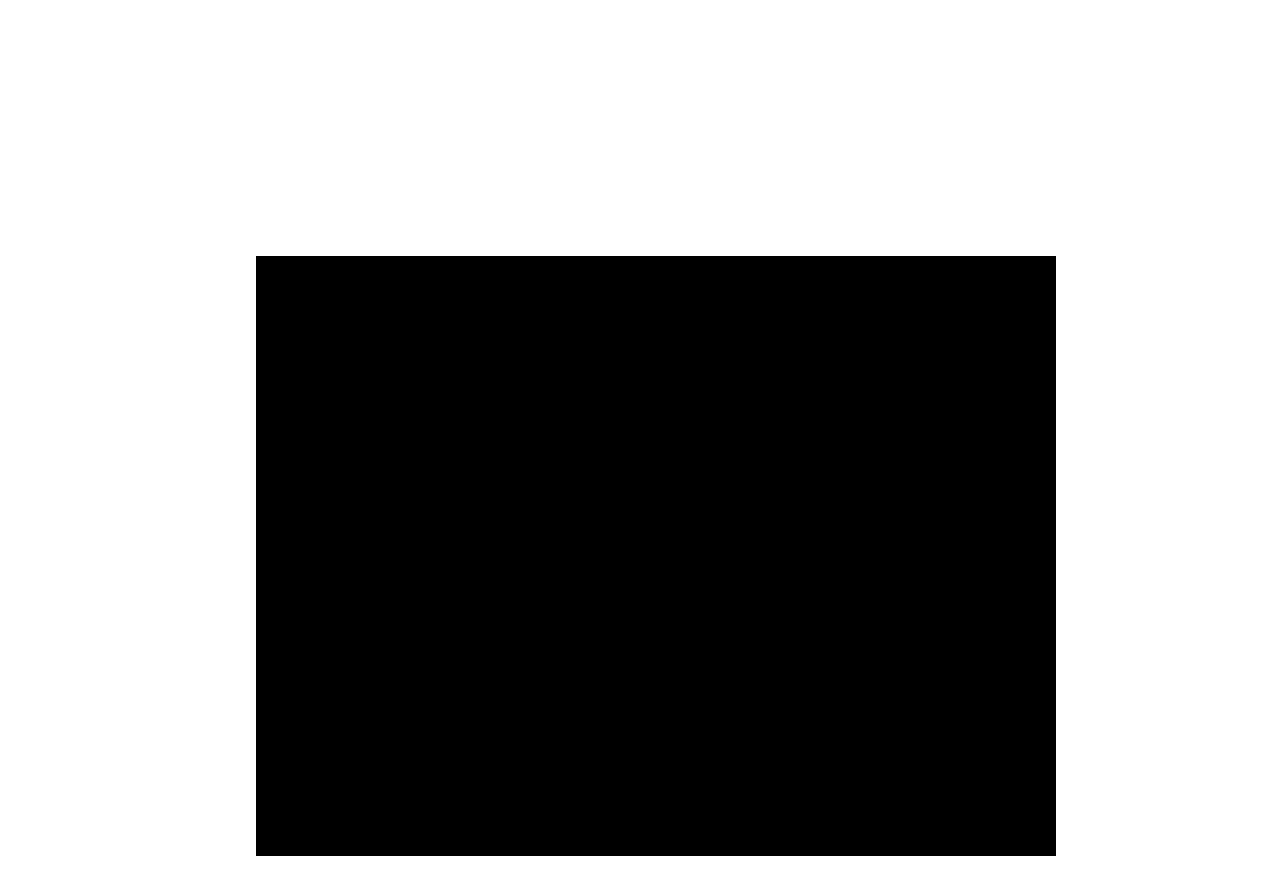
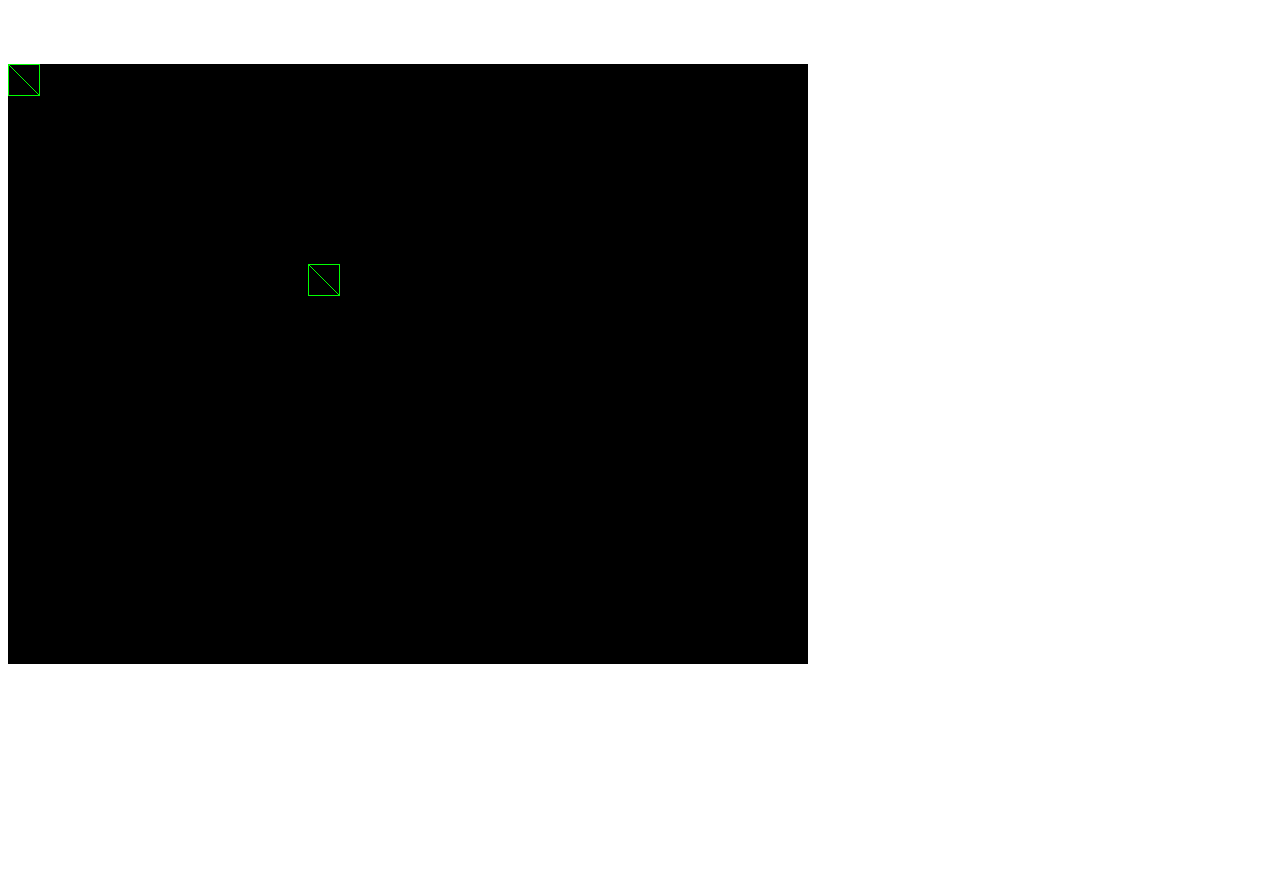
Before and after one commit to Yewhral/Basic-visual-novel-game, a website: page index.html in a window 1280 px wide. After the commit the page ends 800 px from the top, so only its background shows below. Drawn offline with Linux system fonts and the light colour scheme; animation ran at ten frames a second.

Commit message:
Stylesheet added

```diff
--- a/scripts/game.js
+++ b/scripts/game.js
@@ -1,21 +1,34 @@
+
 var game = new Phaser.Game(
     settings.width,
     settings.height,
     settings.renderer,
-    settings.parent
-);
+    'settings.parent',
+    {
+      preload: preload,
+      create: create,
+      update: update
+    });
 
 
 
 function preload() {
 
+    game.load.image('imageKey', 'images/test.jpg');
+    game.load.spritesheet('uniqueKey', 'images/test.png', 150, 150, 5);
+
+
 }
 
-var platforms;
 
 function create() {
 
 
+    game.add.sprite(0, 0, 'imageKey');
+
+    var sprite = game.add.sprite(300, 200, 'uniqueKey');
+    sprite.animations.add('walk');
+    sprite.animations.play('walk', 5, true);
 }
 function update() {
 }
--- a/styles/basic.css
+++ b/styles/basic.css
@@ -1,3 +1,3 @@
 body {
-    margin: 20%;
+    margin-top: 5%;
 }
```
